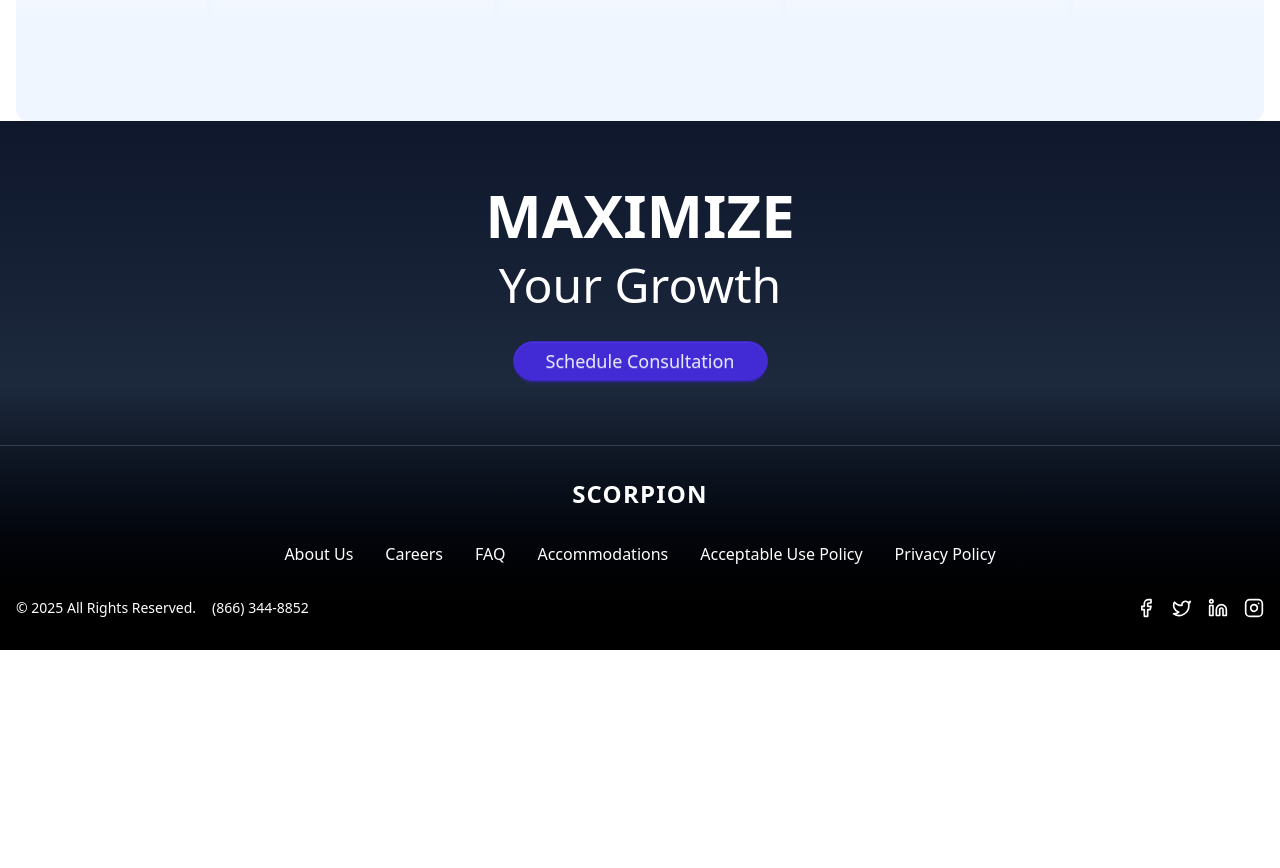
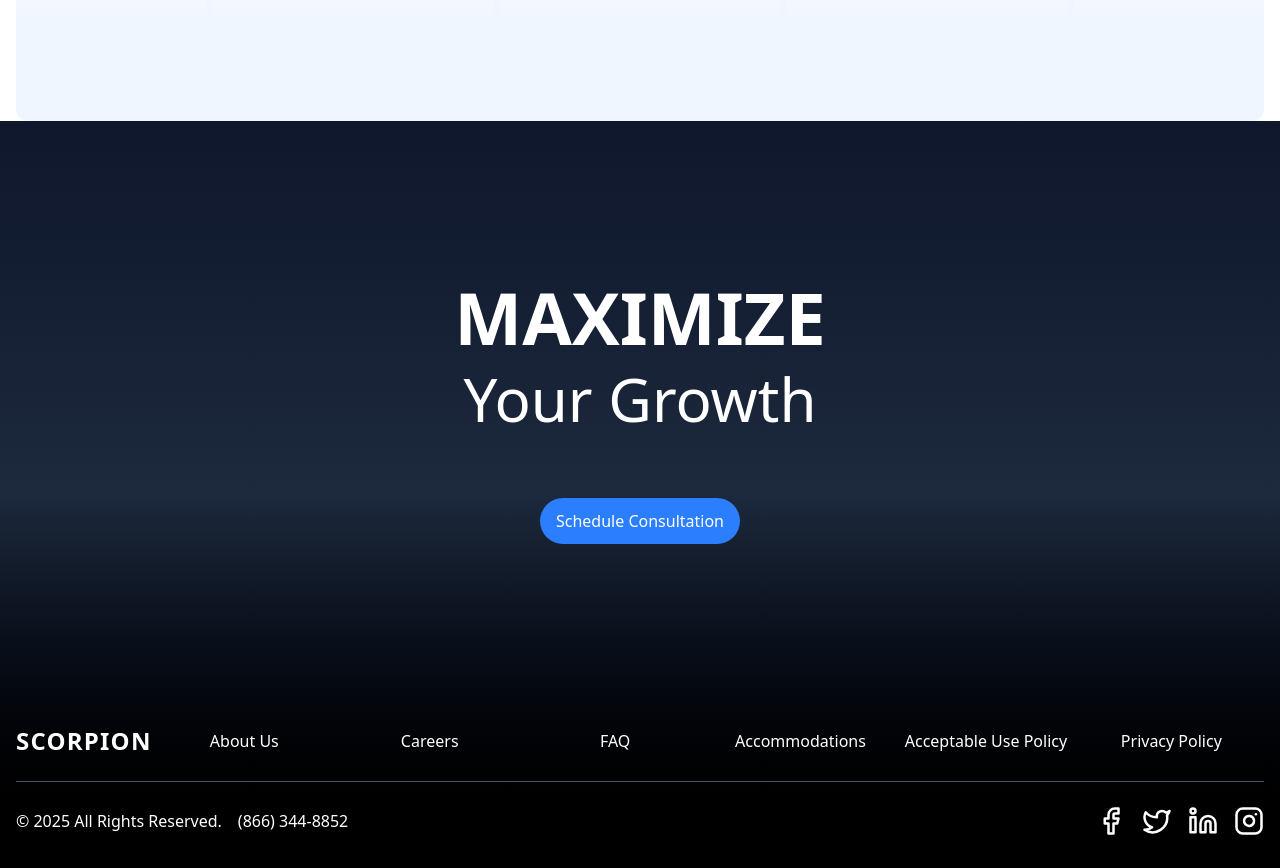
Before and after one commit to arman-miaa/Marketing-Advisor, a React (Vite) app: page / in a window 1280 px wide. Shown: the part 6780-7648 px from the top of the page. Before the commit the page ends 7430 px from the top, so only its background shows below. Built offline with nearby package versions, Linux system fonts and the light colour scheme.

Commit message:
footer design doen

```diff
--- a/src/components/layouts/Footer.jsx
+++ b/src/components/layouts/Footer.jsx
@@ -6,36 +6,41 @@ import {
   Accessibility,
 } from "lucide-react";
 import { Link } from "react-router";
+import Button from "../ui/Button";
 
 export default function Footer() {
   return (
     <footer className="bg-gradient-to-b from-slate-900 via-slate-800 to-black text-white">
       {/* Call to Action Section */}
-      <div className="px-4 py-16 text-center">
+      <div className="px-4 py-16 md:py-40 text-center">
         <div className="max-w-4xl mx-auto">
-          <h2 className="text-4xl md:text-5xl lg:text-6xl font-bold mb-4">
+          <h2 className="text-4xl md:text-7xl  font-bold mb-4">
             MAXIMIZE
           </h2>
-          <h3 className="text-3xl md:text-4xl lg:text-5xl font-light mb-8">
+          <h3 className="text-3xl md:text-4xl lg:text-6xl font-light mb-20">
             Your Growth
           </h3>
-          <button className="btn btn-primary px-8 py-3 rounded-full text-lg font-medium transition-colors">
-            Schedule Consultation
-          </button>
+{/* btn */}
+          <Button text={` Schedule Consultation`} />
         </div>
       </div>
 
       {/* Footer Content */}
-      <div className="border-t border-gray-700">
-        <div className="max-w-7xl mx-auto px-4 py-8">
+      <div className=" border-gray-700">
+        <div className="max-w-7xl  mx-auto px-4 py-8">
           {/* Brand */}
-          <div className="text-center mb-8">
-            <h4 className="text-2xl font-bold tracking-wider">SCORPION</h4>
+
+          <div className="flex items-center w-full">
+            {/* Logo */}
+            <div className="flex-shrink-0">
+              <h4 className="text-2xl font-bold tracking-wider cursor-pointer ">
+                <Link>SCORPION</Link>
+              </h4>
             </div>
 
             {/* Navigation Links */}
-          <nav className="mb-8">
-            <ul className="flex flex-wrap justify-center gap-6 md:gap-8 text-sm md:text-base">
+            <nav className="flex-1">
+              <ul className="flex justify-between w-full md:text-base">
                 {[
                   { href: "/about", label: "About Us" },
                   { href: "/careers", label: "Careers" },
@@ -44,7 +49,7 @@ export default function Footer() {
                   { href: "/acceptable-use", label: "Acceptable Use Policy" },
                   { href: "/privacy", label: "Privacy Policy" },
                 ].map(({ href, label }) => (
-                <li key={href}>
+                  <li key={href} className="flex-1 text-center">
                     <Link
                       to={href}
                       className="hover:text-blue-400 transition-colors"
@@ -55,9 +60,12 @@ export default function Footer() {
                 ))}
               </ul>
             </nav>
+          </div>
+
+          <hr className="pb-6 mt-6 border-gray-600" />
 
           {/* Bottom Section */}
-          <div className="flex flex-col md:flex-row justify-between items-center gap-4 text-sm">
+          <div className="flex flex-col md:flex-row justify-between items-center gap-4">
             {/* Copyright and Phone */}
             <div className="flex flex-col md:flex-row items-center gap-4">
               <span>© 2025 All Rights Reserved.</span>
@@ -78,15 +86,13 @@ export default function Footer() {
                   className="hover:text-blue-400 transition-colors"
                   aria-label={Icon.name}
                 >
-                  <Icon size={20} />
+                  <Icon size={30} />
                 </Link>
               ))}
             </div>
           </div>
         </div>
       </div>
-
-
     </footer>
   );
 }
--- a/src/components/modules/homepage/WorkingWithBest.jsx
+++ b/src/components/modules/homepage/WorkingWithBest.jsx
@@ -6,7 +6,7 @@ export default function WorkingWithBest() {
       <div className=" mx-auto text-center">
         {/* Title */}
         <p className="text-blue-400 text-sm font-semibold uppercase mb-6 tracking-[0.35em]">
-          working with the Best
+          working with the Best54
         </p>
 
         {/* Subtitle */}
```
Lines whose indentation alone changed are shown as unchanged.
